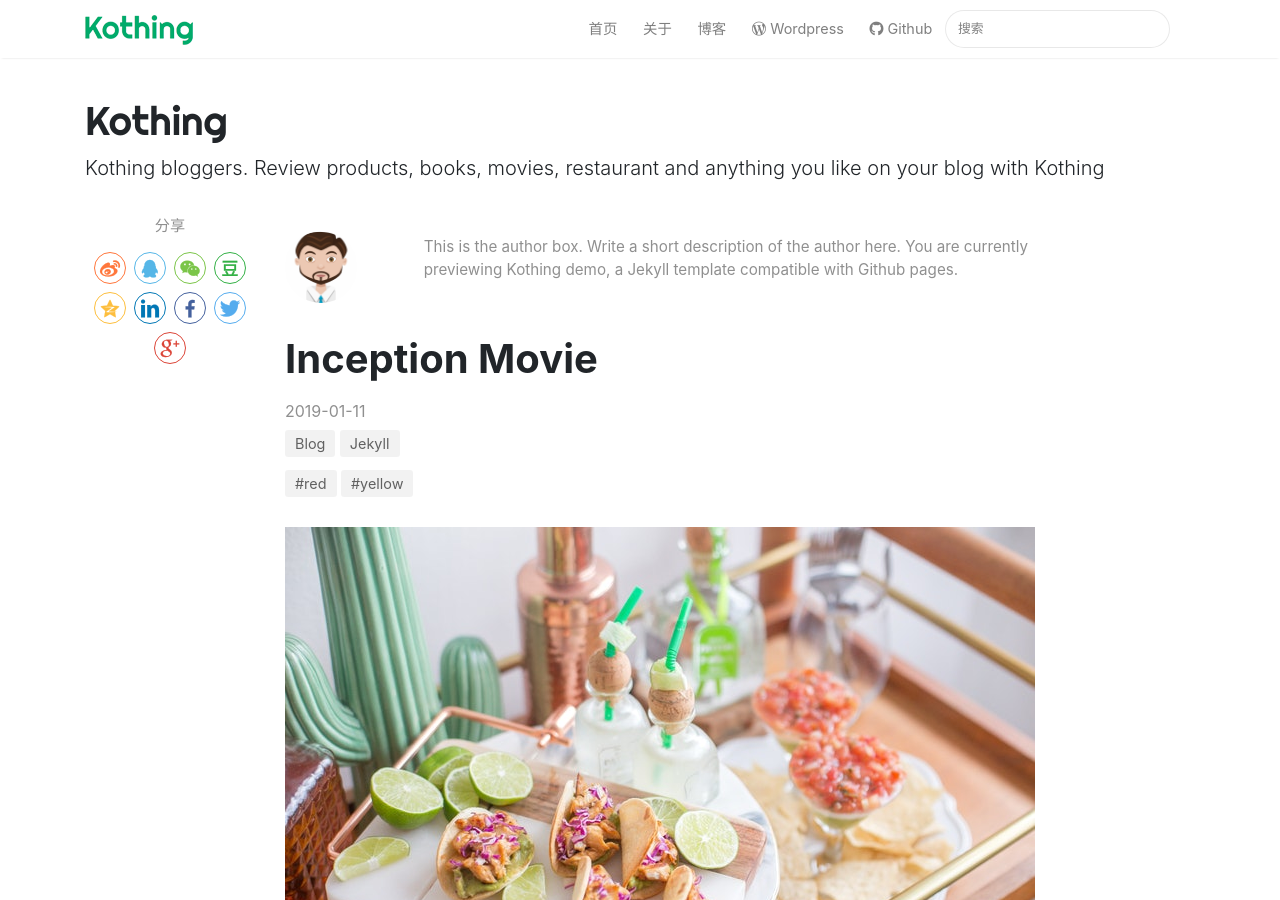
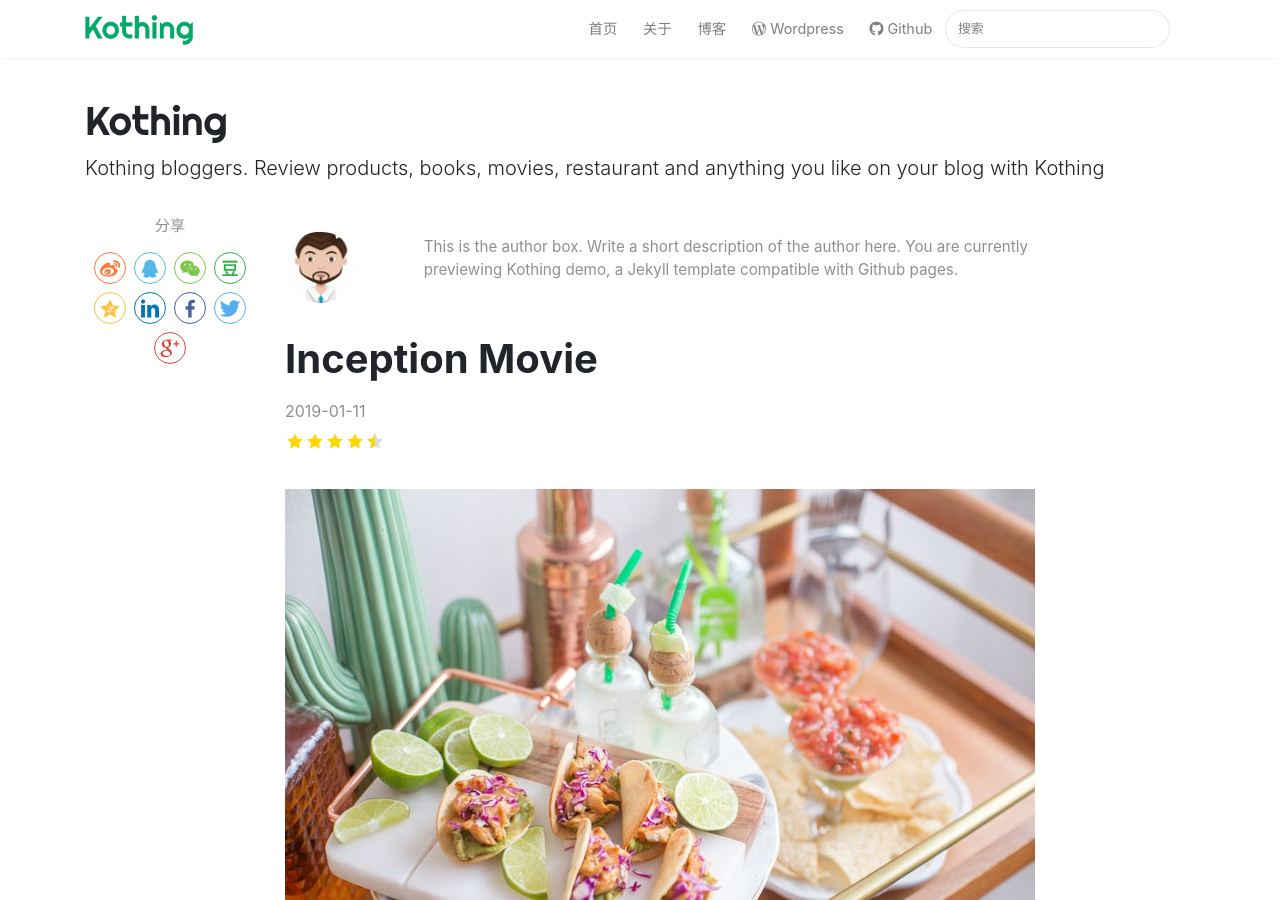
Before and after one commit to kothing/kothing.github.io, a Jekyll site: the page built from _posts/2019-01-11-inception-movie.md, in a window 1280 px wide and 900 px high. Built offline with Jekyll 4.4.1, drawn with Linux system fonts in a browser that asks for light colours; nearby versions of some CDN libraries; comment, search, counter and statistics services are not loaded.

Commit message:
Update post.html

```diff
--- a/_layouts/post.html
+++ b/_layouts/post.html
@@ -42,22 +42,11 @@ post_class: post-template
                 <h1 class="posttitle">{{ page.title }}</h1>
                 <div class="post-meta">
                     <span class="post-date mb-2"><time datetime="{{ page.date | date:"%Y-%m-%d" }}">{{ page.date | date:"%Y-%m-%d" }}</time></span>
-                    <ul class="cats">
-                        {% assign sortedCategories = page.categories | sort %}
-                        {% for category in sortedCategories %}
-                        <li>
-                            <a class="smoothscroll" href="{{site.baseurl}}/categories#{{ category | replace: " ","-" }}">{{ category }}</a>
-                        </li>
-                        {% endfor %}
-                    </ul>
-                    <ul class="tags">
-                        {% assign sortedTags = page.tags | sort %}
-                        {% for tag in sortedTags %}
-                        <li>
-                            <a class="smoothscroll" href="{{site.baseurl}}/tags#{{ tag | replace: " ","-" }}">#{{ tag }}</a>
-                        </li>
-                        {% endfor %}
-                    </ul>
+                    {% if page.rating %}
+                    <div class="rating mb-3">
+                        {% include star_rating.html %}
+                    </div>
+                    {% endif %}
                 </div>
             </div>
 
@@ -91,13 +80,6 @@ post_class: post-template
 
             <!-- Post meta -->
             <div class="after-post-meta">
-                <!-- Rating -->
-                {% if page.rating %}
-                <div class="rating mb-3">
-                    {% include star_rating.html %}
-                </div>
-                {% endif %}
-
                 <!-- Post Date -->
                 <div class="datetime mb-3">
                     <span class="post-date"><time datetime="{{ page.date | date:"%Y-%m-%d" }}">{{ page.date | date:"%Y-%m-%d" }}<!--{{ page.date | date_to_string }}--></time></span>
```
